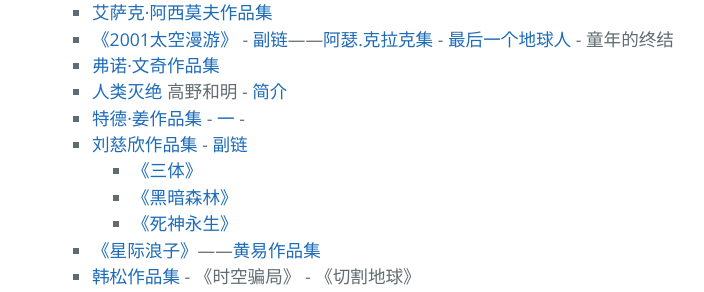
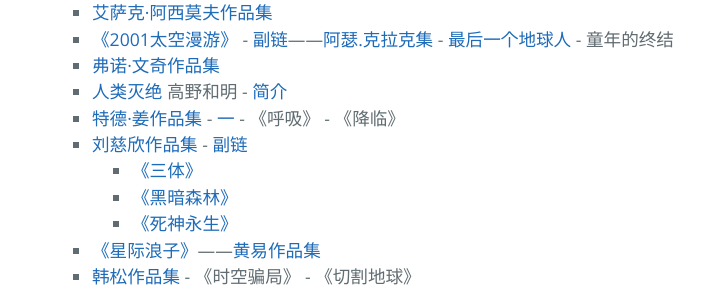
Before and after one commit to AmbroseRen/test, a Jekyll site: the page built from Library/BookListsOne.md, in a window 1280 px wide and 900 px high, scrolled down 4678 px. Shown: the part 154-446 px from the top of the window, without its empty margins (252-956 px from the left). Built offline with Jekyll 4.4.1, drawn with Linux system fonts in a browser that asks for light colours; our own code applies the rules of GitHub Pages for plain Markdown files; the repository's description, which GitHub fills in, is left out.

Commit message:
Update BookListsOne.md

```diff
--- a/Library/BookListsOne.md
+++ b/Library/BookListsOne.md
@@ -257,7 +257,7 @@
                     <li><a href="https://www.kanunu8.com/book3/6422/">《2001太空漫游》</a> - <a href="https://www.cbxs.net/kehuan/3729/">副链</a>——<a href="https://www.kanunu8.com/files/writer/1651.html">阿瑟.克拉克集</a> - <a href="http://www.00txt.com/zuihouyigediqiuren/">最后一个地球人</a> - 童年的终结 </li>
 		    <li><a href="https://www.kanunu8.com/files/writer/6451.html">弗诺·文奇作品集</a></li>
                     <li><a href="https://cdn.jsdelivr.net/gh/AmbroseRen/Picture@master/book/Science/%E4%BA%BA%E7%B1%BB%E7%81%AD%E7%BB%9D.pdf">人类灭绝</a> 高野和明 - <a href="http://www.ebook80.com/popular/4084.html">简介</a></li>
-		    <li><a href="https://www.kanunu8.com/files/writer/6445.html">特德·姜作品集</a> - <a href="https://www.yooread.net/writer/1904/">一</a> - <a href=""></a></li>
+		    <li><a href="https://www.kanunu8.com/files/writer/6445.html">特德·姜作品集</a> - <a href="https://www.yooread.net/writer/1904/">一</a> - 《呼吸》 - 《降临》</li>
 		    <li><a href="http://liucixin.zuopinj.com/">刘慈欣作品集</a> - <a href="https://www.51shucheng.net/zuojia/liucixin">副链</a>
                         <ul>
                             <li><a href="https://www.51shucheng.net/kehuan/santi">《三体》</a></li>
```
